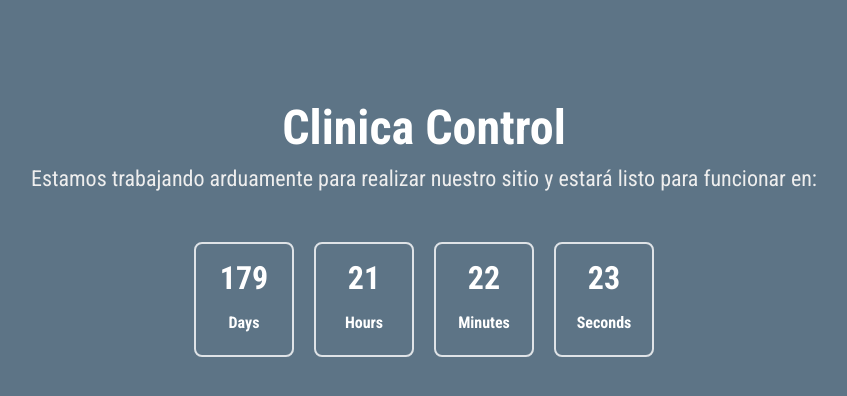
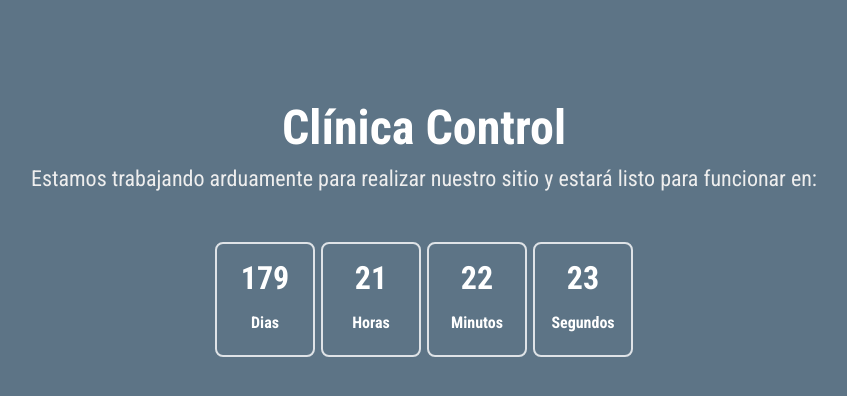
Before and after one commit to eaquinta/appweb, a plain HTML site: page index.html in a window 1280 px wide. Shown: the whole page, without its empty margins (216-1063 px from the left). Drawn offline with nearby package versions, Linux system fonts and the light colour scheme.

Commit message:
Ajuste de valores

```diff
--- a/index.html
+++ b/index.html
@@ -38,7 +38,7 @@
             text-align: center;
             border: 2px solid rgba(255, 255, 255, 0.8);
             border-radius: 8px;
-            margin: 10px 10px;
+            margin: 10px 3px;
             width: 100px;
             padding: 15px 0;
         }
@@ -57,24 +57,24 @@
     <header id="header" class="d-flex align-items-center">
     <div class="container d-flex flex-column align-items-center">
 
-      <h1>Clinica Control</h1>
+      <h1>Clínica Control</h1>
       <h2>Estamos trabajando arduamente para realizar nuestro sitio y estará listo para funcionar en:</h2>
       <div class="countdown d-flex justify-content-center" data-count="2023/12/31">
         <div>
           <h3>%d</h3>
-          <h4>Days</h4>
+          <h4>Dias</h4>
         </div>
         <div>
           <h3>%h</h3>
-          <h4>Hours</h4>
+          <h4>Horas</h4>
         </div>
         <div>
           <h3>%m</h3>
-          <h4>Minutes</h4>
+          <h4>Minutos</h4>
         </div>
         <div>
           <h3>%s</h3>
-          <h4>Seconds</h4>
+          <h4>Segundos</h4>
         </div>
       </div>
 
```
